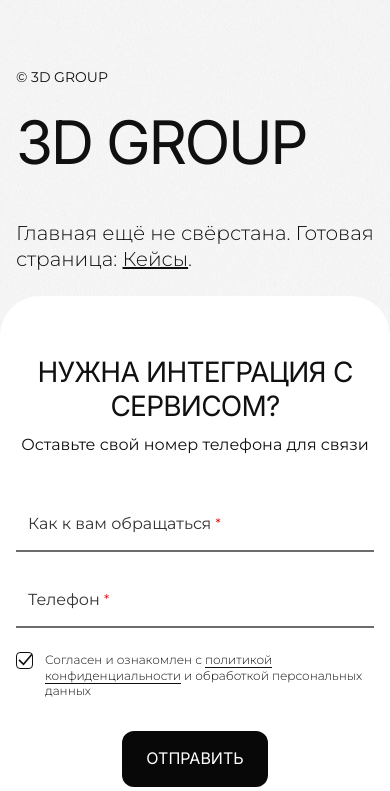
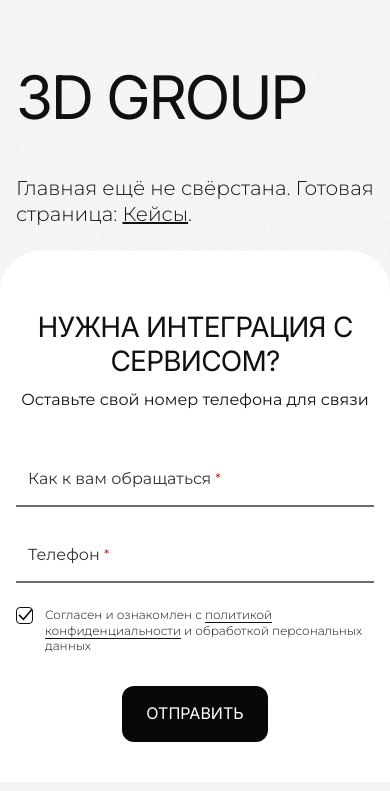
Before and after one commit to Ivanweb1/3d-group, a website built with Vite: page index.html in a window 390 px wide. Shown: the part 53-844 px from the top of the page. Built offline with nearby package versions, Linux system fonts and the light colour scheme; some packages are replaced by stand-ins of ours.

Commit message:
Hide hero copyright line on mobile
Co-Authored-By: Claude Opus 5.5 <noreply@anthropic.com>
Claude-Session: https://claude.ai/code/session_01Y81MjNJpAdQcmricFRHABj

```diff
--- a/src/scss/blocks/_hero.scss
+++ b/src/scss/blocks/_hero.scss
@@ -7,14 +7,14 @@
 
   &__in {
     display: grid; gap: 2.4rem;
-    grid-template-areas: 'copy' 'title' 'quote' 'desc' 'counter';
+    grid-template-areas: 'title' 'quote' 'desc' 'counter';
     @include up($bp-lg) {
       grid-template-columns: 1fr 1fr 2fr;
       grid-template-areas: 'copy year quote' 'title title title' 'desc desc counter';
       align-items: end; gap: 5.5rem 0;
     }
   }
-  &__copy { grid-area: copy; font-size: 1.4rem; @include up($bp-lg) { font-size: 2.2rem; } }
+  &__copy { grid-area: copy; font-size: 1.4rem; @include up($bp-lg) { font-size: 2.2rem; } @include down($bp-lg) { display: none; } }
   &__year { grid-area: year; font-size: 1.4rem; @include up($bp-lg) { font-size: 2.2rem; } @include down($bp-lg) { display: none; } }
   &__quote {
     grid-area: quote; position: relative; z-index: 1; margin: 0; font-size: 1.6rem; line-height: 1.4;
```
